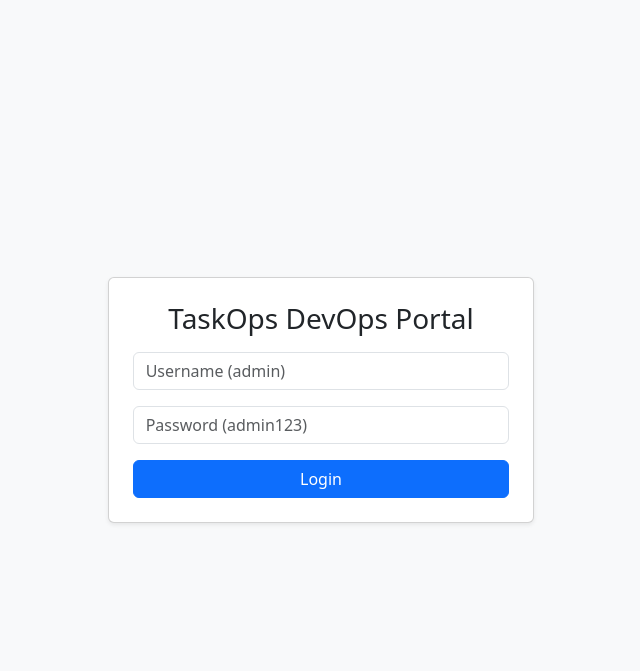
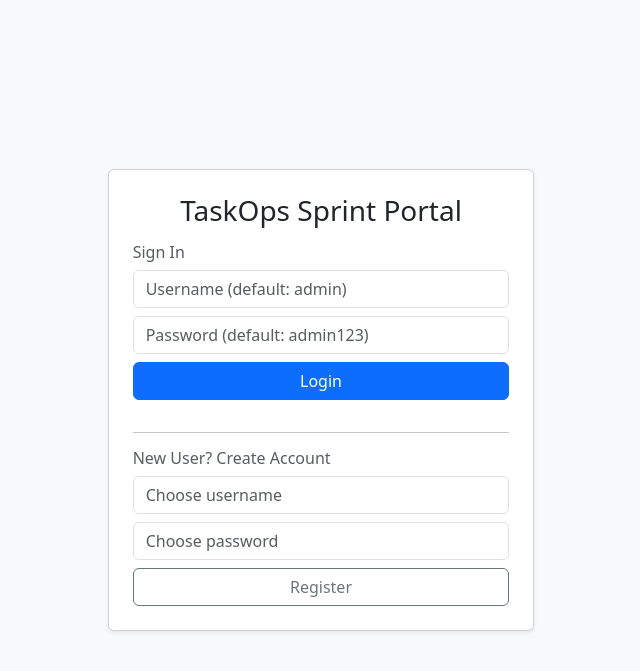
Before and after one commit to NIKHIL200523/taskops-devops, a Flask app: page / in a window 1280 px wide. Shown: the top 671 px of the page, without its empty margins (319-959 px from the left). Run offline with Flask 3, Linux system fonts and the light colour scheme.

Commit message:
Upgrade to v2.0 with multi-user auth, analytics, smoke tests, and Docker volume

```diff
--- a/app.py
+++ b/app.py
@@ -1,76 +1,138 @@
 from flask import Flask, render_template, request, redirect, url_for, session, jsonify
-import sqlite3
+from werkzeug.security import generate_password_hash, check_password_hash
+import sqlite3, os
 
 app = Flask(__name__)
-app.secret_key = "devops_secret_key"
-DB_NAME = "tasks.db"
+app.secret_key = "devops_super_secret_key"
+
+os.makedirs("data", exist_ok=True)
+DB_NAME = "data/tasks.db"
+
+def get_db():
+    conn = sqlite3.connect(DB_NAME)
+    conn.row_factory = sqlite3.Row
+    return conn
 
 def init_db():
-    with sqlite3.connect(DB_NAME) as conn:
+    with get_db() as conn:
+        conn.execute("""
+            CREATE TABLE IF NOT EXISTS users (
+                id INTEGER PRIMARY KEY AUTOINCREMENT,
+                username TEXT UNIQUE NOT NULL,
+                password TEXT NOT NULL
+            )
+        """)
         conn.execute("""
             CREATE TABLE IF NOT EXISTS tasks (
                 id INTEGER PRIMARY KEY AUTOINCREMENT,
+                user_id INTEGER NOT NULL,
                 title TEXT NOT NULL,
-                env TEXT NOT NULL,
-                status TEXT NOT NULL
+                priority TEXT NOT NULL,
+                status TEXT NOT NULL,
+                FOREIGN KEY (user_id) REFERENCES users (id)
             )
         """)
+        if not conn.execute("SELECT id FROM users WHERE username = 'admin'").fetchone():
+            conn.execute(
+                "INSERT INTO users (username, password) VALUES (?, ?)",
+                ("admin", generate_password_hash("admin123"))
+            )
 
 @app.route("/", methods=["GET", "POST"])
 def login():
     if request.method == "POST":
-        if request.form.get("username") == "admin" and request.form.get("password") == "admin123":
-            session["user"] = "admin"
+        username = request.form.get("username")
+        password = request.form.get("password")
+        with get_db() as conn:
+            user = conn.execute("SELECT * FROM users WHERE username = ?", (username,)).fetchone()
+        if user and check_password_hash(user["password"], password):
+            session["user_id"] = user["id"]
+            session["username"] = user["username"]
             return redirect(url_for("dashboard"))
-        return render_template("login.html", error="Invalid credentials (use admin / admin123)")
+        return render_template("login.html", error="Invalid username or password")
     return render_template("login.html")
+
+@app.route("/register", methods=["POST"])
+def register():
+    username = request.form.get("username")
+    password = request.form.get("password")
+    try:
+        with get_db() as conn:
+            conn.execute(
+                "INSERT INTO users (username, password) VALUES (?, ?)",
+                (username, generate_password_hash(password))
+            )
+        return render_template("login.html", success="Account created! Log in below.")
+    except sqlite3.IntegrityError:
+        return render_template("login.html", error="Username already taken.")
 
 @app.route("/dashboard")
 def dashboard():
-    if "user" not in session:
+    if "user_id" not in session:
         return redirect(url_for("login"))
-    with sqlite3.connect(DB_NAME) as conn:
-        tasks = conn.execute("SELECT id, title, env, status FROM tasks").fetchall()
-    return render_template("dashboard.html", tasks=tasks)
+    status_filter = request.args.get("status", "All")
+    with get_db() as conn:
+        all_tasks = conn.execute(
+            "SELECT * FROM tasks WHERE user_id = ? ORDER BY id DESC",
+            (session["user_id"],)
+        ).fetchall()
+
+    tasks = [t for t in all_tasks if t["status"] == status_filter] if status_filter != "All" else all_tasks
+
+    stats = {
+        "total": len(all_tasks),
+        "high": sum(1 for t in all_tasks if t["priority"] == "High Priority"),
+        "progress": sum(1 for t in all_tasks if t["status"] == "In Progress"),
+        "done": sum(1 for t in all_tasks if t["status"] == "Completed")
+    }
+    return render_template("dashboard.html", tasks=tasks, stats=stats, username=session["username"], current_filter=status_filter)
 
 @app.route("/add", methods=["POST"])
 def add_task():
-    if "user" not in session:
+    if "user_id" not in session:
         return redirect(url_for("login"))
-    title = request.form.get("title")
-    env = request.form.get("env")
-    with sqlite3.connect(DB_NAME) as conn:
-        conn.execute("INSERT INTO tasks (title, env, status) VALUES (?, ?, ?)", (title, env, "Running"))
+    with get_db() as conn:
+        conn.execute(
+            "INSERT INTO tasks (user_id, title, priority, status) VALUES (?, ?, ?, ?)",
+            (session["user_id"], request.form.get("title"), request.form.get("priority"), "In Progress")
+        )
     return redirect(url_for("dashboard"))
 
 @app.route("/toggle/<int:task_id>")
 def toggle_task(task_id):
-    if "user" not in session:
+    if "user_id" not in session:
         return redirect(url_for("login"))
-    with sqlite3.connect(DB_NAME) as conn:
-        curr = conn.execute("SELECT status FROM tasks WHERE id = ?", (task_id,)).fetchone()
-        if curr:
-            new_status = "Completed" if curr[0] == "Running" else "Running"
+    with get_db() as conn:
+        task = conn.execute(
+            "SELECT status FROM tasks WHERE id = ? AND user_id = ?",
+            (task_id, session["user_id"])
+        ).fetchone()
+        if task:
+            new_status = "Completed" if task["status"] == "In Progress" else "In Progress"
             conn.execute("UPDATE tasks SET status = ? WHERE id = ?", (new_status, task_id))
     return redirect(url_for("dashboard"))
 
 @app.route("/delete/<int:task_id>")
 def delete_task(task_id):
-    if "user" not in session:
+    if "user_id" not in session:
         return redirect(url_for("login"))
-    with sqlite3.connect(DB_NAME) as conn:
-        conn.execute("DELETE FROM tasks WHERE id = ?", (task_id,))
+    with get_db() as conn:
+        conn.execute(
+            "DELETE FROM tasks WHERE id = ? AND user_id = ?",
+            (task_id, session["user_id"])
+        )
     return redirect(url_for("dashboard"))
 
 @app.route("/api/health")
 def health():
-    return jsonify({"status": "healthy", "service": "taskops-web"})
+    return jsonify({"status": "healthy", "service": "taskops-web", "version": "2.0"})
 
 @app.route("/logout")
 def logout():
-    session.pop("user", None)
+    session.clear()
     return redirect(url_for("login"))
 
+init_db()
+
 if __name__ == "__main__":
-    init_db()
     app.run(host="0.0.0.0", port=5000)
--- a/templates/login.html
+++ b/templates/login.html
@@ -1,17 +1,28 @@
 <!DOCTYPE html>
 <html>
 <head>
-  <title>TaskOps Login</title>
+  <title>TaskOps Login & Register</title>
   <link href="https://cdn.jsdelivr.net/npm/bootstrap@5.3.2/dist/css/bootstrap.min.css" rel="stylesheet">
 </head>
 <body class="bg-light d-flex align-items-center vh-100">
   <div class="container col-md-4 card p-4 shadow-sm">
-    <h3 class="text-center mb-3">TaskOps DevOps Portal</h3>
-    {% if error %}<div class="alert alert-danger">{{ error }}</div>{% endif %}
-    <form method="POST">
-      <div class="mb-3"><input type="text" name="username" class="form-control" placeholder="Username (admin)" required></div>
-      <div class="mb-3"><input type="password" name="password" class="form-control" placeholder="Password (admin123)" required></div>
+    <h3 class="text-center mb-3">TaskOps Sprint Portal</h3>
+    {% if error %}<div class="alert alert-danger py-2">{{ error }}</div>{% endif %}
+    {% if success %}<div class="alert alert-success py-2">{{ success }}</div>{% endif %}
+
+    <h6 class="text-muted">Sign In</h6>
+    <form method="POST" action="/" class="mb-3">
+      <div class="mb-2"><input type="text" name="username" class="form-control" placeholder="Username (default: admin)" required></div>
+      <div class="mb-2"><input type="password" name="password" class="form-control" placeholder="Password (default: admin123)" required></div>
       <button class="btn btn-primary w-100">Login</button>
+    </form>
+
+    <hr>
+    <h6 class="text-muted">New User? Create Account</h6>
+    <form method="POST" action="/register">
+      <div class="mb-2"><input type="text" name="username" class="form-control" placeholder="Choose username" required></div>
+      <div class="mb-2"><input type="password" name="password" class="form-control" placeholder="Choose password" required></div>
+      <button class="btn btn-outline-secondary w-100">Register</button>
     </form>
   </div>
 </body>
```
Also changed, not shown: templates/dashboard.html (+28 -22 lines), 1 other file.
